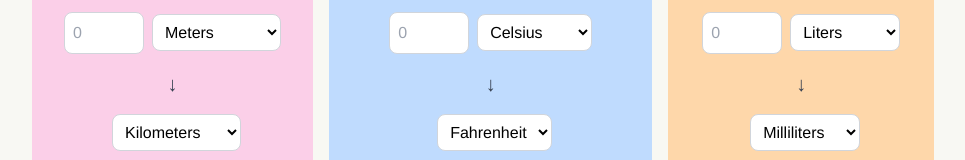
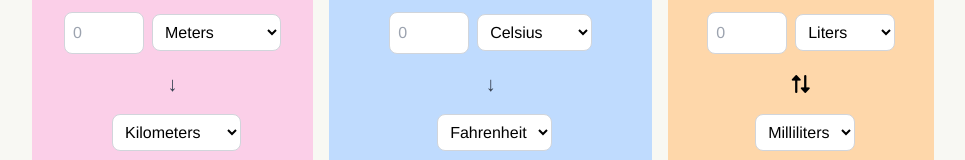
Before and after one commit to samanthacabrera/conversion-calculator, a React (Vite) app: page / in a window 1280 px wide. Shown: the part 357-517 px from the top of the page, without its empty margins (157-1122 px from the left). Built offline with nearby package versions, Linux system fonts and the light colour scheme.

Commit message:
units are reversible for VolumeConverter

```diff
--- a/index.html
+++ b/index.html
@@ -3,6 +3,10 @@
   <head>
     <meta charset="UTF-8" />
     <meta name="viewport" content="width=device-width, initial-scale=1.0" />
+    <link
+      rel="stylesheet"
+      href="https://cdnjs.cloudflare.com/ajax/libs/font-awesome/6.0.0-beta3/css/all.min.css"
+    />
     <title>Conversion Calculator</title>
   </head>
   <body>
--- a/src/VolumeConverter.jsx
+++ b/src/VolumeConverter.jsx
@@ -28,6 +28,12 @@ const VolumeConverter = () => {
     }
   };
 
+  const handleSwapUnits = () => {
+    setUnitFrom(unitTo);
+    setUnitTo(unitFrom);
+    setResult(null);
+  };
+
   return (
     <div className="flex flex-col items-center p-8 bg-orange-200 space-y-6 rounded">
       <h2 className="text-2xl tracking-wide">{conversionData.title}</h2>
@@ -56,7 +62,14 @@ const VolumeConverter = () => {
             ))}
           </select>
         </div>
-        <p className="text-xl text-gray-700">&darr;</p>
+        <div className="flex flex-col items-center">
+          <button
+            onClick={handleSwapUnits}
+            className="hover:scale-105 "
+          >
+            <i className="fas fa-exchange-alt text-lg transform rotate-90"></i>
+          </button>
+        </div>
         <div className="flex items-center">
           {result !== null && (
             <h3 className="p-2 bg-white rounded-lg shadow-md">
--- a/src/conversionData.js
+++ b/src/conversionData.js
@@ -23,7 +23,6 @@ export const conversionData = {
     conversions: {
         liters: 1,
         milliliters: 1000,
-        centiliters: 100,
-        deciliters: 10,
+
     }
 };
```
